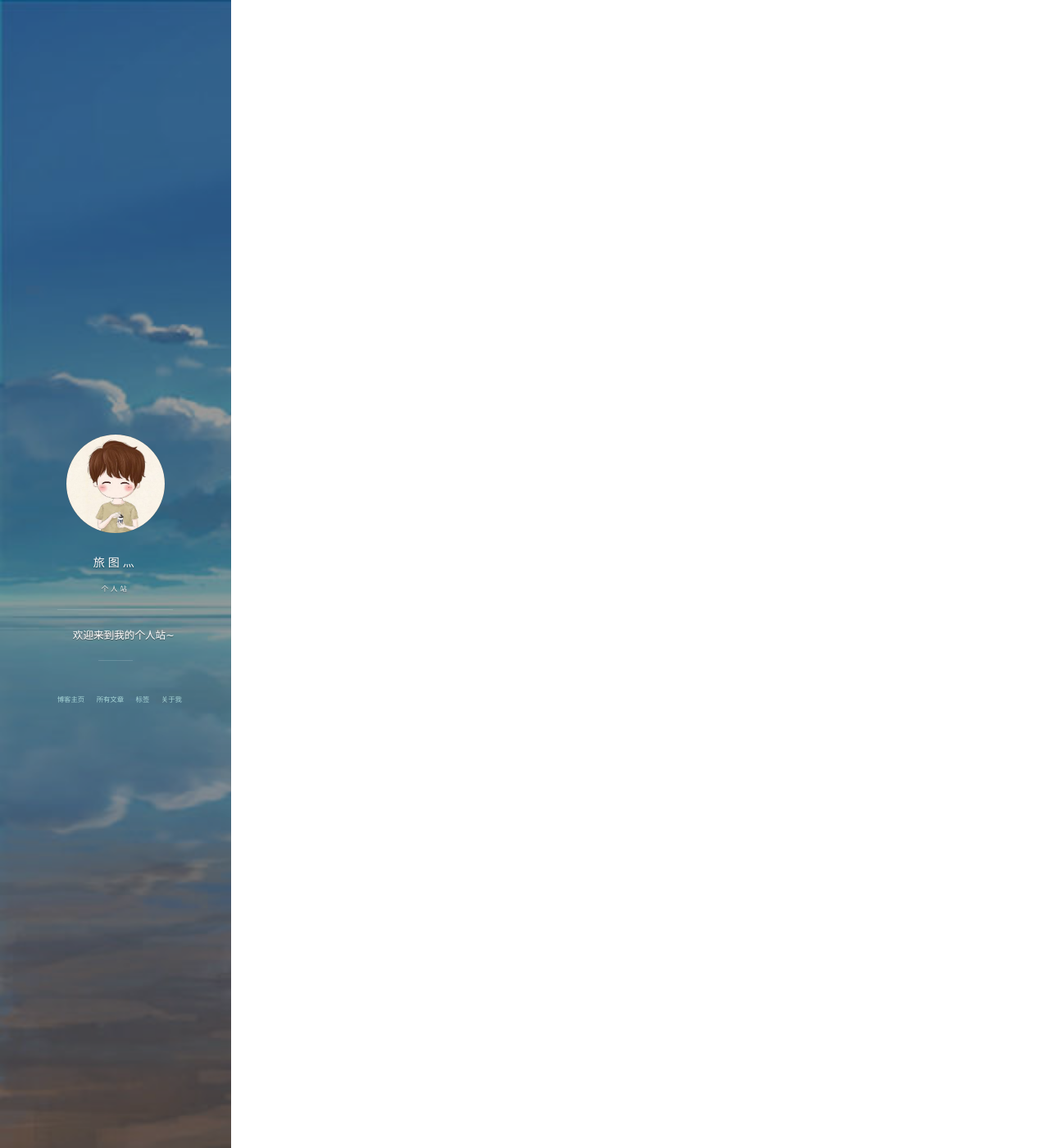
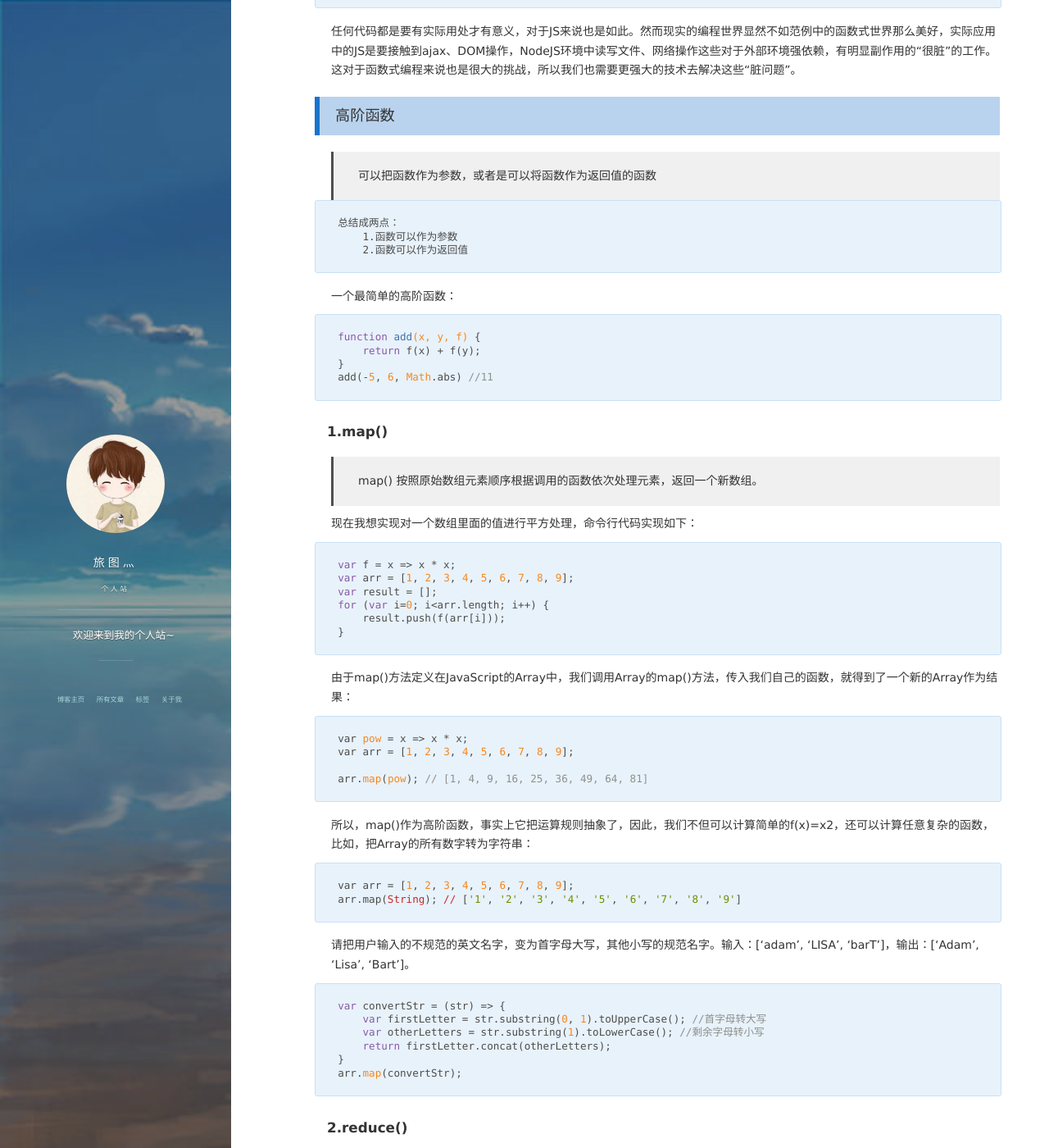
Before and after one commit to xwLyc/xwLyc.github.io, a Jekyll site: the page built from _posts/2018-04-10-funProgramming.md, in a window 1280 px wide and 1400 px high, scrolled down 5454 px. Shown: the whole window at 82% size. Built offline with Jekyll 4.4.1, drawn with Linux system fonts in a browser that asks for light colours; nearby versions of some CDN libraries; comment, search, counter and statistics services are not loaded; some of the changed text lies outside the part shown.

Commit message:
函数式编程完成

```diff
--- a/_posts/2018-04-10-funProgramming.md
+++ b/_posts/2018-04-10-funProgramming.md
@@ -24,7 +24,7 @@
 
 引用@nameoverflow的这句话：
 
->> 函数式编程关心数据的映射，命令式编程关心解决问题的步骤
+> 函数式编程关心数据的映射，命令式编程关心解决问题的步骤
 
 然后下面开始解析一下函数式编程的一些特性：
 
@@ -50,7 +50,7 @@
 
 ### 不可变
 
->> “可变和共享”是万恶之源
+> “可变和共享”是万恶之源
 
 不可变数据其实是函数式编程相关的重要概念。相对的，函数式编程中认为可变性是万恶之源。但是，为什么会有这样的结论呢？
 这个问题可能很多程序员都会有。其实，如果你的代码逻辑可变，不要惊慌，这并不是“政治错误”的。比如JS中的数组操作，很对都会对原数组进行直接改变，这当然并没有什么问题。比如：
@@ -83,17 +83,15 @@
 
 我们发现，尽管创建了一个新的对象student2，但是老的对象student1也被改动了。这是因为JS对象中的赋值是“引用赋值”，即在赋值过程中，传递的是在内存中的引用(memory reference)。
 
->> 不可变数据使代码更简单和安全。
+> 不可变数据使代码更简单和安全。
 
 ### 纯函数
 
     对于相同的输入，永远会得到相同的输出，而且没有任何可观察的副作用，也不依赖外部环境的状态
 
->> 总结为两点：
-
->>    1. 函数的返回结果只依赖于它的参数
-
->>    2. 函数执行过程里面没有副作用
+> 总结为两点：
+>    1. 函数的返回结果只依赖于它的参数
+>    2. 函数执行过程里面没有副作用
 
 #### 纯函数的第一个条件：一个函数的返回结果只依赖于它的参数。
 
@@ -110,9 +108,9 @@
 现在 foo 的返回结果只依赖于它的参数 x 和 b，foo(1, 2) 永远是 3。今天是 3，明天也是 3，在服务器跑是 3，在客户端跑也 3，不管你外部发生了什么变化，foo(1, 2) 永远是 3。只要 foo 代码不改变，你传入的参数是确定的，那么 foo(1, 2) 的值永远是可预料的。
 
 
-#### 函数执行过程没有副作用
+#### 纯函数的第二个条件: 函数执行过程没有副作用
 
->> 一个函数执行过程对产生了外部可观察的变化那么就说这个函数是有副作用的
+> 一个函数执行过程对产生了外部可观察的变化那么就说这个函数是有副作用的
 
 我们稍微修改下foo:
 
@@ -148,8 +146,188 @@
 虽然 foo 函数内部修改了 obj，但是 obj 是内部变量，外部程序根本观察不到，修改 obj 并不会产生外部可观察的变化，这个函数是没有副作用的，因此它是一个纯函数。
 
 
-### 纯函数总结
+#### 纯函数总结
 
->> 一个函数的返回结果只依赖于它的参数，并且在执行过程里面没有副作用，我们就把这个函数叫做纯函数。
+> 一个函数的返回结果只依赖于它的参数，并且在执行过程里面没有副作用，我们就把这个函数叫做纯函数。
 
 为什么要煞费苦心地构建纯函数？因为纯函数非常“靠谱”，执行一个纯函数你不用担心它会干什么坏事，它不会产生不可预料的行为，也不会对外部产生影响。不管何时何地，你给它什么它就会乖乖地吐出什么。如果你的应用程序大多数函数都是由纯函数组成，那么你的程序测试、调试起来会非常方便。
+
+
+### 柯里化 Curry
+
+> 传递给函数一部分参数来调用它，让它返回一个函数去处理剩下的参数。
+
+比如对于加法函数，`var add = (x, y) =>　x + y `我们可以这样进行柯里化：
+
+
+
+    //比较容易读懂的ES5写法
+    var add = function(x){
+        return function(y){
+            return x + y
+        }
+    }
+
+    //ES6写法，也是比较正统的函数式写法
+    var add = x => (y => x + y);
+
+    //试试看
+    var add2 = add(2);
+    var add200 = add(200);
+
+    add2(2); // =>4
+    add200(50); // =>250
+
+事实上柯里化是一种“预加载”函数的方法，通过传递较少的参数，得到一个已经记住了这些参数的新函数，某种意义上讲，这是一种对参数的“缓存”，是一种非常高效的编写函数的方法：
+
+    import { curry } from 'lodash';
+
+    //首先柯里化两个纯函数
+    var match = curry((reg, str) => str.match(reg));
+    var filter = curry((f, arr) => arr.filter(f));
+
+    //判断字符串里有没有空格
+    var haveSpace = match(/\s+/g);
+
+    haveSpace("ffffffff");
+    //=>null
+
+    haveSpace("a b");
+    //=>[" "]
+
+    filter(haveSpace, ["abcdefg", "Hello World"]);
+    //=>["Hello world"]
+
+
+### 函数组合
+
+学会了使用纯函数以及如何把它柯里化之后，我们会很容易写出这样的“包菜式”代码：
+
+    h(g(f(x)));
+
+虽然这也是函数式的代码，但它依然存在某种意义上的“不优雅”。为了解决函数嵌套的问题，我们需要用到“函数组合”：
+
+    //两个函数的组合
+    var compose = function(f, g) {
+        return function(x) {
+            return f(g(x));
+        };
+    };
+
+    //或者
+    var compose = (f, g) => (x => f(g(x)));
+
+    var add1 = x => x + 1;
+    var mul5 = x => x * 5;
+
+    compose(mul5, add1)(2);
+    // =>15
+
+
+我们定义的compose就像双面胶一样，可以把任何两个纯函数结合到一起。当然你也可以扩展出组合三个函数的“三面胶”，甚至“四面胶”“N面胶”。
+
+这种灵活的组合可以让我们像拼积木一样来组合函数式的代码：
+
+
+    var first = arr => arr[0];
+    var reverse = arr => arr.reverse();
+
+    var last = compose(first, reverse);
+
+    last([1,2,3,4,5]);
+    // =>5
+
+任何代码都是要有实际用处才有意义，对于JS来说也是如此。然而现实的编程世界显然不如范例中的函数式世界那么美好，实际应用中的JS是要接触到ajax、DOM操作，NodeJS环境中读写文件、网络操作这些对于外部环境强依赖，有明显副作用的“很脏”的工作。
+这对于函数式编程来说也是很大的挑战，所以我们也需要更强大的技术去解决这些“脏问题”。
+
+
+### 高阶函数
+
+> 可以把函数作为参数，或者是可以将函数作为返回值的函数
+
+    总结成两点：
+        1.函数可以作为参数
+        2.函数可以作为返回值
+
+一个最简单的高阶函数：
+
+    function add(x, y, f) {
+        return f(x) + f(y);
+    }
+    add(-5, 6, Math.abs) //11
+
+#### 1.map()
+
+> map() 按照原始数组元素顺序根据调用的函数依次处理元素，返回一个新数组。
+
+现在我想实现对一个数组里面的值进行平方处理，命令行代码实现如下：
+
+    var f = x => x * x;
+    var arr = [1, 2, 3, 4, 5, 6, 7, 8, 9];
+    var result = [];
+    for (var i=0; i<arr.length; i++) {
+        result.push(f(arr[i]));
+    }
+
+由于map()方法定义在JavaScript的Array中，我们调用Array的map()方法，传入我们自己的函数，就得到了一个新的Array作为结果：
+
+
+    var pow = x => x * x;
+    var arr = [1, 2, 3, 4, 5, 6, 7, 8, 9];
+
+    arr.map(pow); // [1, 4, 9, 16, 25, 36, 49, 64, 81]
+
+
+所以，map()作为高阶函数，事实上它把运算规则抽象了，因此，我们不但可以计算简单的f(x)=x2，还可以计算任意复杂的函数，比如，把Array的所有数字转为字符串：
+
+    var arr = [1, 2, 3, 4, 5, 6, 7, 8, 9];
+    arr.map(String); // ['1', '2', '3', '4', '5', '6', '7', '8', '9']
+
+请把用户输入的不规范的英文名字，变为首字母大写，其他小写的规范名字。输入：['adam', 'LISA', 'barT']，输出：['Adam', 'Lisa', 'Bart']。
+
+    var convertStr = (str) => {
+        var firstLetter = str.substring(0, 1).toUpperCase(); //首字母转大写
+        var otherLetters = str.substring(1).toLowerCase(); //剩余字母转小写
+        return firstLetter.concat(otherLetters);
+    }
+    arr.map(convertStr);
+
+#### 2.reduce()
+
+>reduce把一个函数作用在一个序列上[x1, x2, x3, ...] ，这个函数必须接受两个参数，reduce把结果继续和序列的下一个元素 做  累积计算。
+
+其效果是 rudece(f,[x1,x2,x3,x4]) =  f( f( f(x1,x2) x3) x4)
+
+比方说对一个Array求和，就可以用reduce实现：
+
+    var arr = [1, 3, 5, 7, 9];
+    arr.reduce((x, y) => {
+        return x + y;
+    }); // 25
+
+再比如，将序列[1,3,5,7,9]变为 13579
+
+    var fn = (x, y) => {
+        return 10*x + y;
+    }
+    arr.reduce(fn)
+
+#### 3.filter()
+
+>接收一个判断每个元素是否符合过滤条件的函数，从而过滤出符合条件的元素.
+
+和map()类似，Array的filter()也接收一个函数。和map()不同的是，filter()把传入的函数依次作用于每个元素，然后根据返回值是true还是false决定保留还是舍弃该元素。
+例如，在一个Array中，删掉偶数，只保留奇数，可以这么写：
+
+    var arr = [1, 2, 4, 5, 6, 9, 10, 15];
+    var list = arr.filter( x => {
+        return x % 2 !== 0;
+    });
+    list; // [1, 5, 9, 15]
+
+### 函数式编程总结
+
+    语义更加清晰
+    可复用性更高
+    可维护性更好
+    作用域局限，副作用少
```
